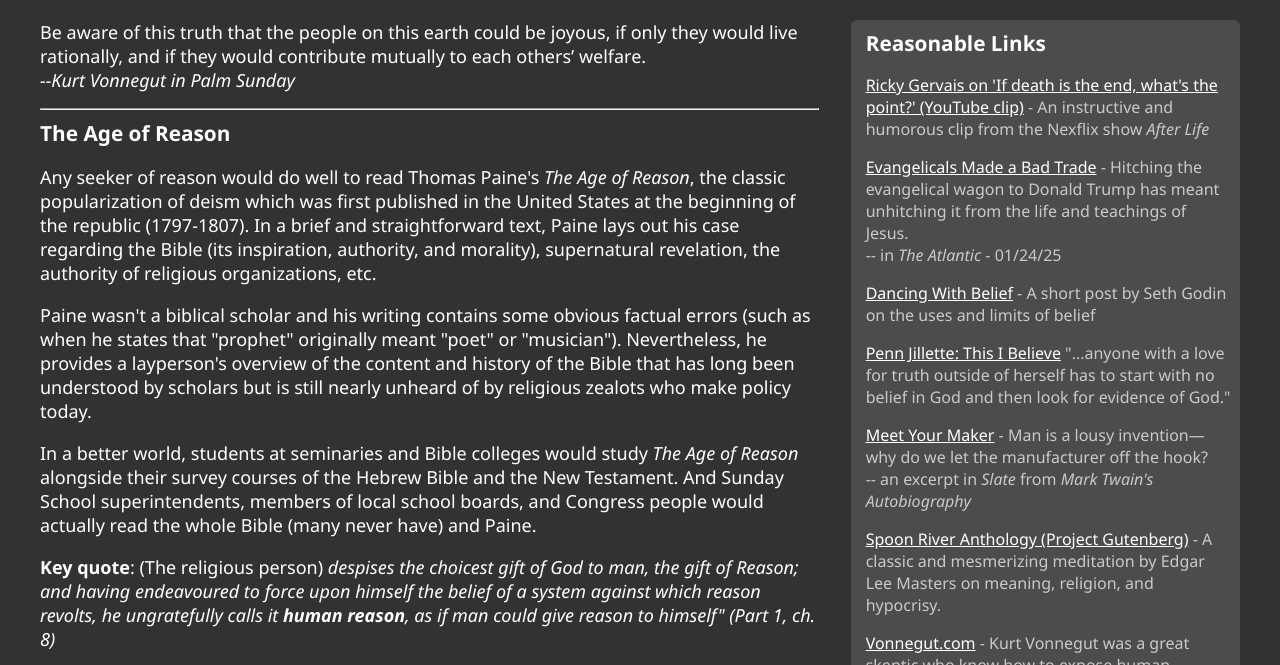
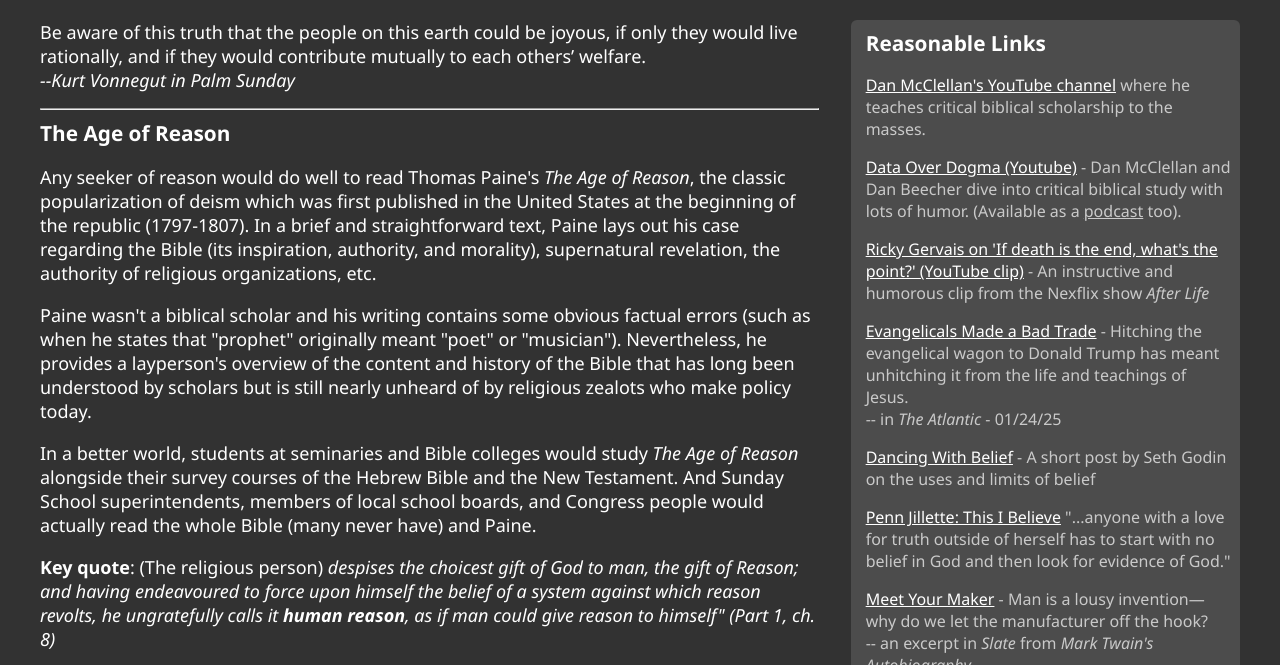
Before and after one commit to dkmullen/reason-cafe-plain-html, a plain HTML site: page index.html in a window 1280 px wide. Shown: the part 135-800 px from the top of the page. Drawn offline with Linux system fonts and the light colour scheme.

Commit message:
add mcclellan

```diff
--- a/index.html
+++ b/index.html
@@ -134,8 +134,32 @@
       </div>
       <div class="side">
         <ul>
+          <h2>Reasonable Links</h2>
           <li>
-            <h2>Reasonable Links</h2>
+            <a href="https://www.youtube.com/@maklelan" target="_blank"
+              >Dan McClellan's YouTube channel</a
+            >
+            <span class="faded">
+              where he teaches critical biblical scholarship to the
+              masses.</span
+            >
+          </li>
+          <li>
+            <a href="https://www.youtube.com/@dataoverdogma" target="_blank"
+              >Data Over Dogma (Youtube)</a
+            >
+            <span class="faded">
+              - Dan McClellan and Dan Beecher dive into critical biblical study
+              with lots of humor. (Available as a
+              <a
+                href="https://podcasts.apple.com/us/podcast/data-over-dogma/id1681418502"
+                target="_blank"
+                >podcast</a
+              >
+              too).</span
+            >
+          </li>
+          <li>
             <a href="https://www.youtube.com/shorts/5BF5tNOCiJc" target="_blank"
               >Ricky Gervais on 'If death is the end, what's the point?'
               (YouTube clip)</a
```
